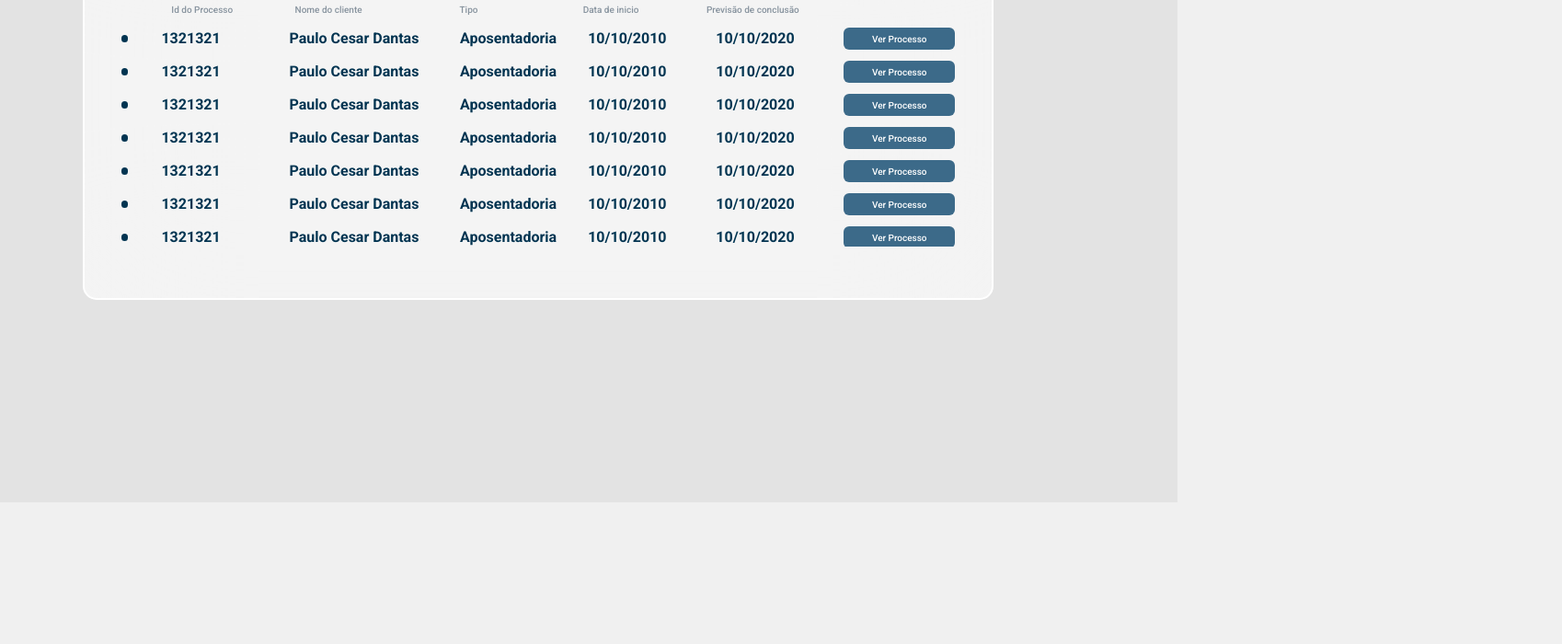
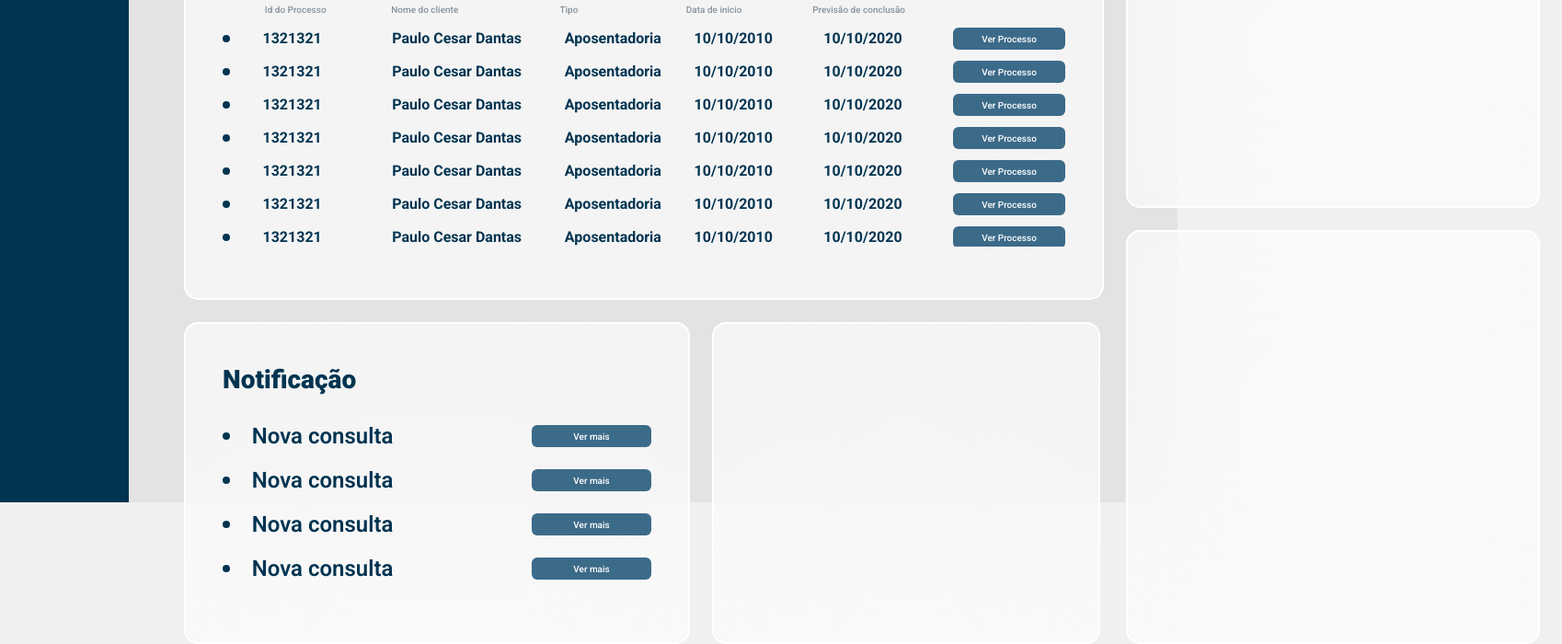
Before and after one commit to LYNX-Grupo-9/Sistema, a React (Vite) app: page /home in a window 1280 px wide. Shown: the part 254-954 px from the top of the page at 92% size, 1698 px wide, since content can reach past the window. Before the commit the page ends 800 px from the top, so only its background shows below. Built offline with nearby package versions, Linux system fonts and the light colour scheme.

Commit message:
Overview notification section

```diff
--- /dev/null
+++ b/src/components/OverviewNotification.jsx
@@ -0,0 +1,13 @@
+import { SmButton } from "./SmButton"
+export function OverviewNotification(props) {
+    return (
+        <div className="flex w-full items-center justify-between mt-[12px]">
+            <div className="bg-[var(--color-blueDark)] h-[8px] w-[8px] rounded-[8px]"></div>
+            <div className="w-full flex justify-between pl-[24px] items-center">
+                <span className="typography-semibold text-[24px] text-[var(--color-blueDark)]">{props.message}</span>
+                <SmButton title="Ver mais" />
+            </div>
+        </div>
+    )
+
+}
--- a/src/pages/Home/index.jsx
+++ b/src/pages/Home/index.jsx
@@ -1,18 +1,21 @@
 import { DropdownComponent } from "../../components/DropdownComponent";
 import { HighlightedCases } from "../../components/HighlightedCases";
+import { OverviewNotification } from "../../components/OverviewNotification";
 import { Search } from "../../components/search";
 
 export function Home() {
     return (
         <>
-            <div className="py-[50px] px-[90px] bg-[var(--bgColor-primary)] h-screen w-screen">
-                <div className="flex justify-between mb-[20px]">
+            <div className="flex bg-[var(--bgColor-primary)] h-screen w-screen">
+                <div className="h-screen w-[140px] bg-[var(--color-blueDark)]"></div>
+                <div className="pt-[50px] ml-[200px] absolute">
+                    <div className="flex justify-between mb-[20px] pr-[20px]">
                         <span className="typography-black text-[var(--color-blueDark)] text-[40px]">Visão geral</span>
                         <Search />
                     </div>
                     <div className="flex w-full ">
                         <div className="">
-                        <div className="bgGlass h-[450px] w-[990px]">
+                            <div className="bgGlass h-[450px] w-[1000px]">
                                 <div className="flex justify-between">
                                     <span className="typography-black text-[var(--color-blueDark)] text-[28px] ">Processos em destaque</span>
                                     <DropdownComponent />
@@ -20,7 +23,7 @@ export function Home() {
 
                                 <div className="h-[1px] w-full bg-[var(--lineSeparator)] rounded-2xl mt-[16px] mb-[16px]"></div>
                                 <div className="flex flex-col w-full">
-                                <div className="flex w-[85%] justify-between items-center pl-[6%]">
+                                    <div className="flex w-[85%] justify-between items-center pl-[5%]">
                                         <span className="typography-medium text-[10px] text-[var(--lineSeparator)] w-[150px]">Id do Processo</span>
                                         <span className="typography-medium text-[10px] text-[var(--lineSeparator)] w-[200px]">Nome do cliente</span>
                                         <span className="typography-medium text-[10px] text-[var(--lineSeparator)] w-[150px] ">Tipo</span>
@@ -115,9 +118,33 @@ export function Home() {
                                     </div>
                                 </div>
                             </div>
+                            <div className="mt-[24px] flex">
+                                <div className="bgGlass w-[550px] h-[350px] mr-[12px]">
+                                    <span className="typography-black text-[var(--color-blueDark)] text-[28px] ">Notificação</span>
+                                    <div className="h-[220px] overflow-y-scroll py-2.5">
+                                    <OverviewNotification message="Nova consulta"/>
+                                    <OverviewNotification message="Nova consulta"/>
+                                    <OverviewNotification message="Nova consulta"/>
+                                    <OverviewNotification message="Nova consulta"/>
+                                    <OverviewNotification message="Nova consulta"/>
+                                    <OverviewNotification message="Nova consulta"/>
+                                    <OverviewNotification message="Nova consulta"/>
+                                    <OverviewNotification message="Nova consulta"/>
                                     </div>
-                    <div className="">
+                                </div>
+                                <div className="bgGlass w-[422px] h-[350px] ml-[12px]">
 
+                                </div>
+                            </div>
+                        </div>
+                        <div className="mx-[24px]">
+                            <div className="bgGlass w-[450px] h-[350px] mb-[24px]">
+
+                            </div>
+                            <div className="bgGlass w-[450px] h-[450px]">
+
+                            </div>
+                        </div>
                     </div>
                 </div>
             </div>
```
Lines whose indentation alone changed are shown as unchanged.
